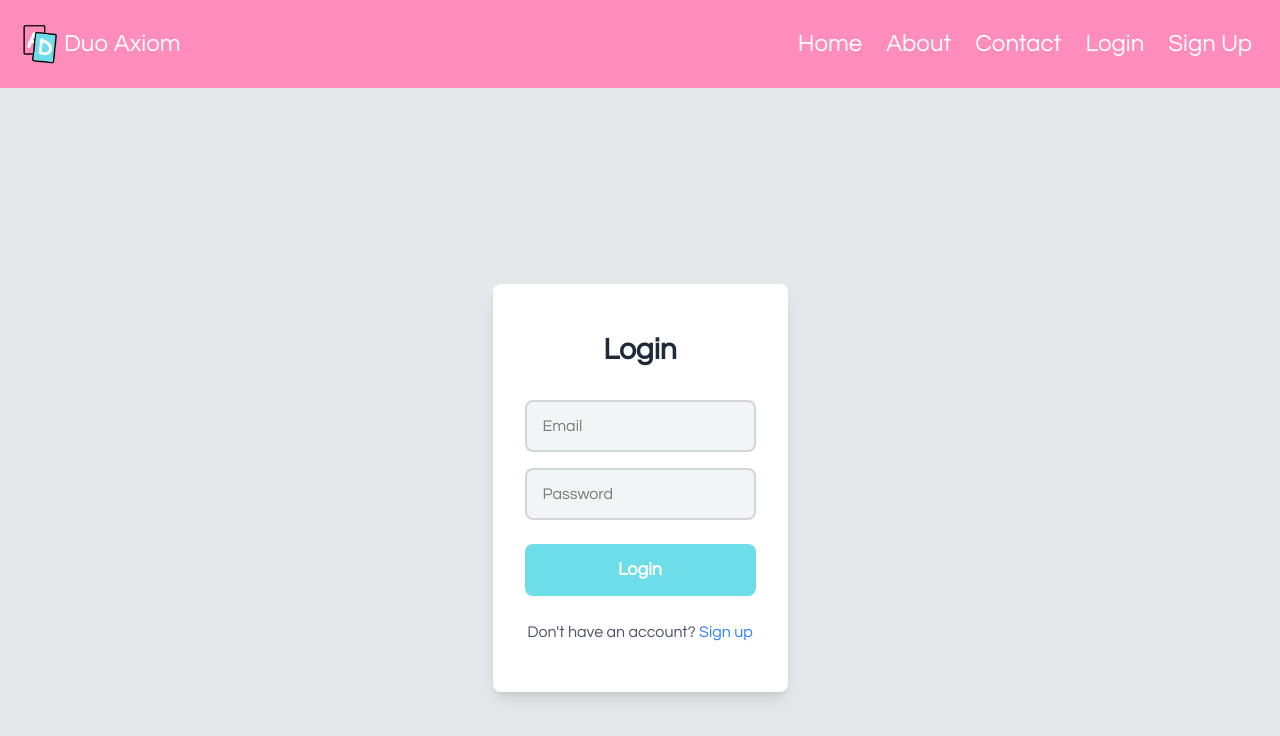
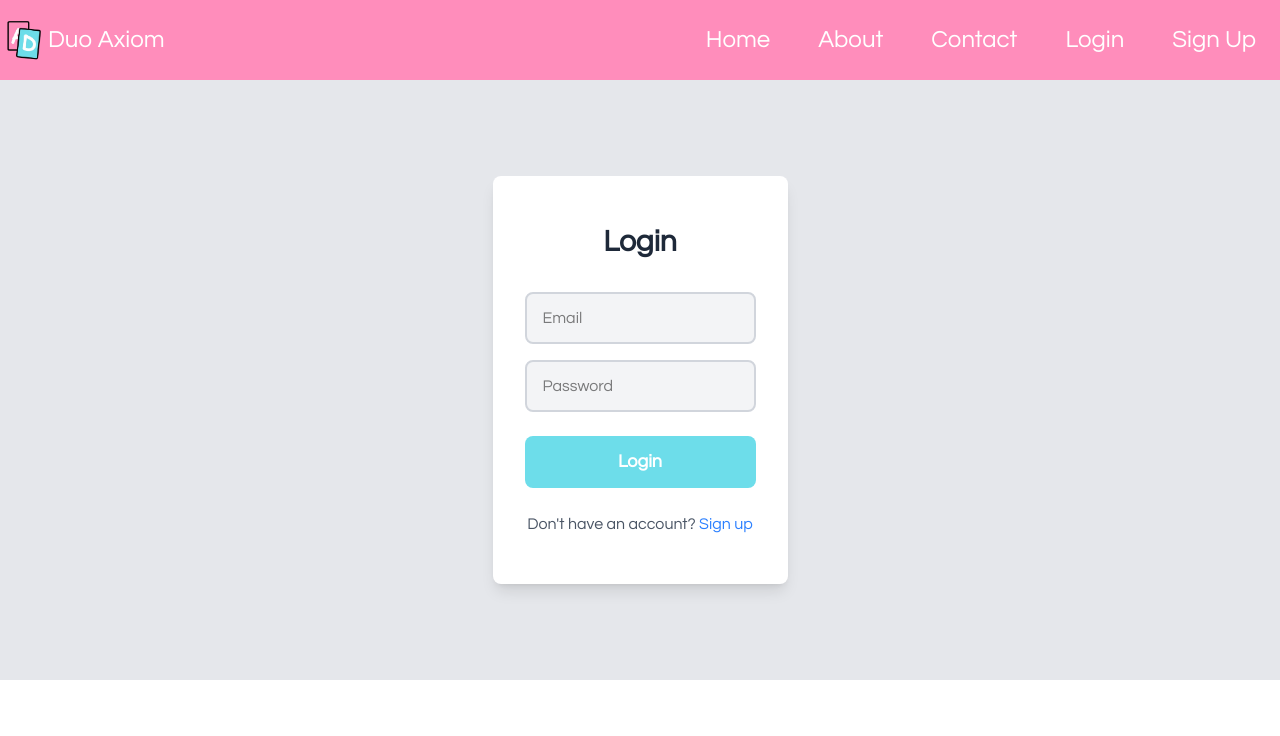
Before and after one commit to Astronicle/DuoAxiom, a React (Vite) app in the folder frontend/: page /login in a window 1280 px wide. Shown: the top 736 px of the page. Built offline with nearby package versions, Linux system fonts and the light colour scheme.

Commit message:
Improved UI

```diff
--- a/frontend/src/App.jsx
+++ b/frontend/src/App.jsx
@@ -13,7 +13,7 @@ function App() {
   return (
     <Router>
       <Navbar />
-      <div className="pt-22">
+      <div className="pt-20">
         <Routes>
           <Route path="/" element={<Hero />} />
           <Route path="/login" element={<LoginPage />} />
--- a/frontend/src/components/LoginForm.jsx
+++ b/frontend/src/components/LoginForm.jsx
@@ -19,7 +19,7 @@ const LoginForm = () => {
         />
         <button
           type="submit"
-          className="rounded-lg bg-[#6dddea] py-3 text-lg font-bold text-white transition duration-200 hover:bg-[#4dd3e3]"
+          className="cursor-pointer rounded-lg bg-[#6dddea] py-3 text-lg font-bold text-white transition duration-200 hover:bg-[#4dd3e3]"
         >
           Login
         </button>
--- a/frontend/src/components/Navbar.jsx
+++ b/frontend/src/components/Navbar.jsx
@@ -5,7 +5,7 @@ import { Link } from "react-router-dom";
 function Navbar() {
   return (
     <>
-      <div className="text-bold fixed top-0 right-0 left-0 z-1 m-0 flex w-full items-center justify-between bg-[#ff8dbb] p-4 text-2xl text-white">
+      <div className="text-bold fixed top-0 right-0 left-0 z-1 m-0 flex h-20 w-full items-center justify-between bg-[#ff8dbb] p-0 text-2xl text-white">
         <div className="flex items-center">
           <img className="h-12 w-12" src={logo} alt="DuoAxiom Logo" />
           <Link to="/">
@@ -14,19 +14,29 @@ function Navbar() {
         </div>
         <div className="flex items-center">
           <Link to="/">
-            <div className="cursor-pointer p-3">Home</div>
+            <div className="h-20 cursor-pointer border-none border-b-white border-b-6 p-6 transition-all duration-500 hover:border-solid hover:bg-[#6dddea]">
+              Home
+            </div>
           </Link>
           <Link to="/about">
-            <div className="cursor-pointer p-3">About</div>
+            <div className="h-20 cursor-pointer border-none border-b-white border-b-6 p-6 transition-all duration-500 hover:border-solid hover:bg-[#6dddea]">
+              About
+            </div>
           </Link>
           <Link to="/contact">
-            <div className="cursor-pointer p-3">Contact</div>
+            <div className="h-20 cursor-pointer border-none border-b-white border-b-6 p-6 transition-all duration-500 hover:border-solid hover:bg-[#6dddea]">
+              Contact
+            </div>
           </Link>
           <Link to="/login">
-            <div className="cursor-pointer p-3">Login</div>
+            <div className="h-20 cursor-pointer border-none border-b-white border-b-6 p-6 transition-all duration-500 hover:border-solid hover:bg-[#6dddea]">
+              Login
+            </div>
           </Link>
           <Link to="/signup">
-            <div className="cursor-pointer p-3">Sign Up</div>
+            <div className="h-20 cursor-pointer border-none border-b-white border-b-6 p-6 transition-all duration-500 hover:border-solid hover:bg-[#6dddea]">
+              Sign Up
+            </div>
           </Link>
         </div>
       </div>
--- a/frontend/src/components/SignupForm.jsx
+++ b/frontend/src/components/SignupForm.jsx
@@ -24,7 +24,7 @@ const SignupForm = () => {
         />
         <button
           type="submit"
-          className="rounded-lg bg-[#6dddea] py-3 text-lg font-bold text-white transition duration-200 hover:bg-[#4dd3e3]"
+          className="cursor-pointer rounded-lg bg-[#6dddea] py-3 text-lg font-bold text-white transition duration-200 hover:bg-[#4dd3e3]"
         >
           Sign Up
         </button>
--- a/frontend/src/pages/LoginPage.jsx
+++ b/frontend/src/pages/LoginPage.jsx
@@ -3,7 +3,7 @@ import LoginForm from "../components/LoginForm";
 
 const LoginPage = () => {
   return (
-    <div className="flex h-screen items-center justify-center bg-gray-200">
+    <div className="flex h-150 items-center justify-center bg-gray-200">
       <LoginForm />
     </div>
   );
--- a/frontend/src/pages/SignupPage.jsx
+++ b/frontend/src/pages/SignupPage.jsx
@@ -3,7 +3,7 @@ import SignupForm from "../components/SignupForm";
 
 const SignupPage = () => {
   return (
-    <div className="flex h-screen items-center justify-center bg-gray-200">
+    <div className="flex h-150 items-center justify-center bg-gray-200">
       <SignupForm />
     </div>
   );
```
Also changed, not shown: 1 other file (tests, documents, lock files or other folders).
